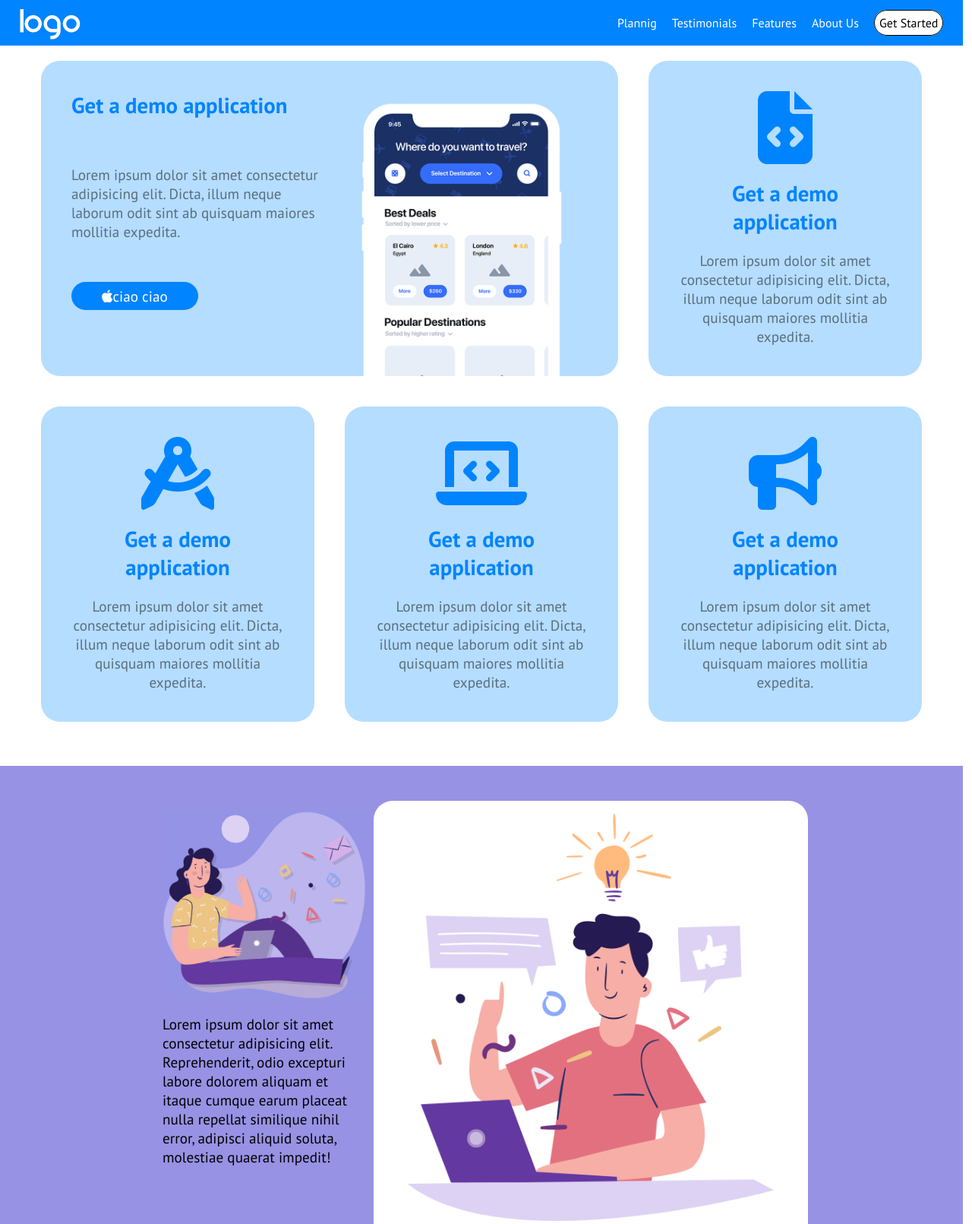
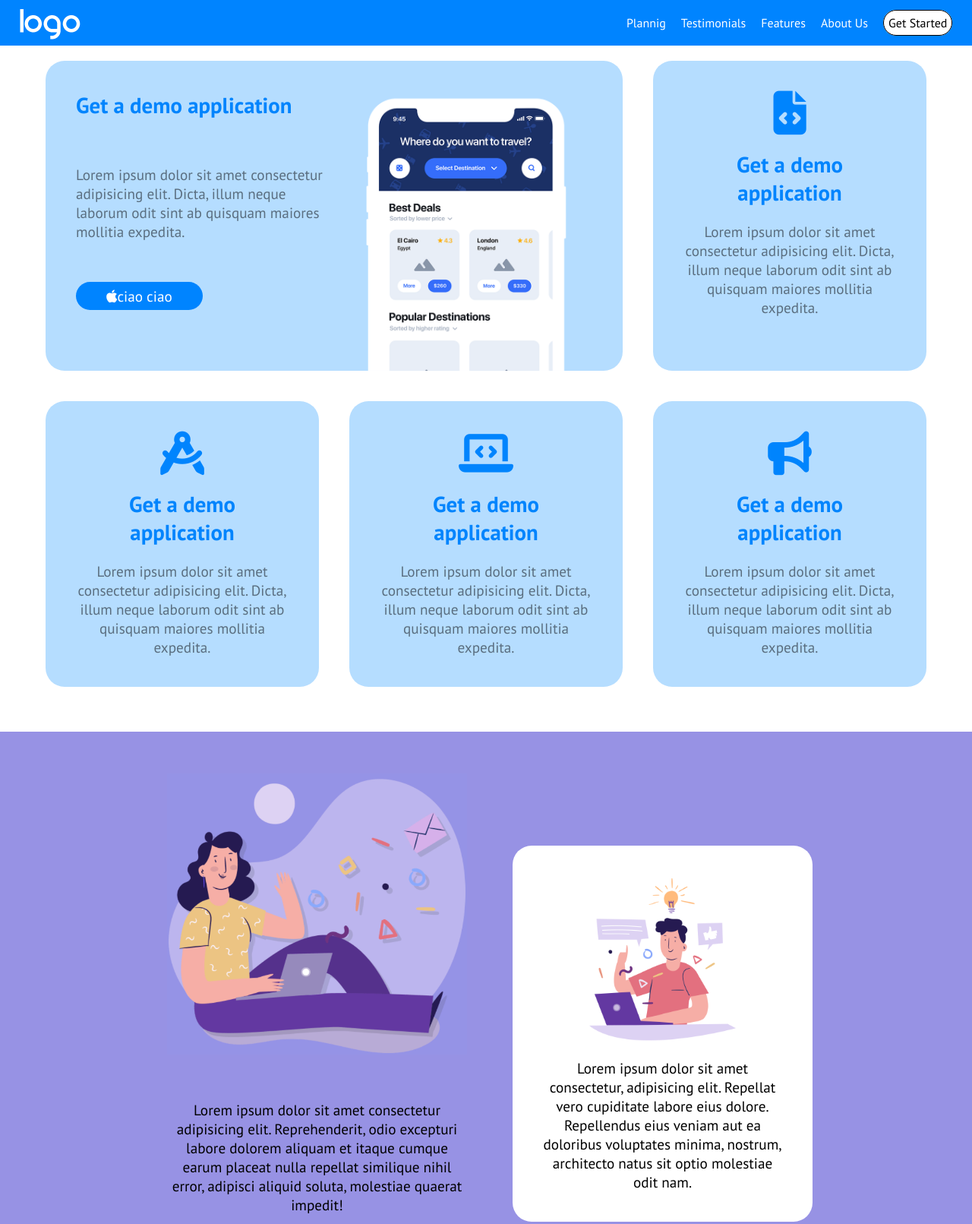
Before and after one commit to 1Pietro7D/htmlcss-responsive-layout, a plain HTML site: page index.html in a window 1280 px wide. Shown: the top 1611 px of the page at 76% size. Drawn offline with Linux system fonts and the light colour scheme.

Commit message:
#planning section media queries, select path for header nav link

```diff
--- a/css/media-queries.css
+++ b/css/media-queries.css
@@ -36,9 +36,9 @@
     max-width: 1200px;
     margin: auto;
   }
-  /* #planning .initial {
-    width: 40%;
-  } */
+  #product-presentation .cards > i {
+    font-size: 3em;
+  }
 }
 /********** min768px************/
 
@@ -80,6 +80,12 @@
     flex-direction: row;
     max-width: 900px;
   }
+  .cards#app-dev {
+    padding: 40px;
+  }
+  #planning #app-dev > img {
+    width: 70%;
+  }
   /* planning */
 }
 
--- a/css/style.css
+++ b/css/style.css
@@ -1,3 +1,5 @@
+/* VARIABLE */
+
 /***--- Generics ---***/
 
 * {
@@ -100,6 +102,7 @@ section:nth-of-type(2n + 1) {
   gap: 20px;
   display: flex;
   flex-direction: column;
+  text-align: center;
 }
 .contenitor {
   padding: 20px;
@@ -109,15 +112,12 @@ section:nth-of-type(2n + 1) {
 
 #product-presentation .cards {
   background-color: #b5ddff;
-  text-align: center;
 }
-#product-presentation .principal {
+#product-presentation .principal.text-left {
   padding-bottom: 0 !important;
+  text-align: left !important;
 }
 
-#product-presentation .text-left {
-  text-align: left !important;
-}
 #product-presentation .cards > i {
   font-size: 5em;
   color: #0084fd;
@@ -139,7 +139,7 @@ section:nth-of-type(2n + 1) {
 #planning img {
   width: 100%;
 }
-#planning .initial {
+#planning #app-dev {
   background-color: #fff;
 }
 
--- a/index.html
+++ b/index.html
@@ -18,10 +18,11 @@
     <meta charset="UTF-8" />
     <meta http-equiv="X-UA-Compatible" content="IE=edge" />
     <meta name="viewport" content="width=device-width, initial-scale=1.0" />
-    <link rel="stylesheet" href="css/utilities.css" />
+
     <link rel="stylesheet" href="css/debug.css" />
     <link rel="stylesheet" href="css/style.css" />
     <link rel="stylesheet" href="css/media-queries.css" />
+    <link rel="stylesheet" href="css/utilities.css" />
     <title>Responsive layout</title>
   </head>
   <body>
@@ -34,12 +35,18 @@
         <a href="#" class="not"><img src="img/logo.png" alt="logo" /></a>
         <div class="flex" id="menu">
           <ul class="gap-20px none" id="nav-li">
-            <li class="none"><a class="none" href="#"> plannig </a></li>
-            <li class="none"><a class="none" href="#"> testimonials</a></li>
-            <li class="none"><a class="none" href="#"> features </a></li>
-            <li class="none"><a class="none" href="#"> about us </a></li>
+            <li class="none"><a class="none" href="#planning"> plannig </a></li>
+            <li class="none">
+              <a class="none" href="#testimonials"> testimonials</a>
+            </li>
+            <li class="none">
+              <a class="none" href="#features"> features </a>
+            </li>
+            <li class="none">
+              <a class="none" href="#about-us"> about us </a>
+            </li>
             <li class="none not">
-              <a class="none btn" href="#"> get started </a>
+              <a class="none btn" href="#get-started"> get started </a>
             </li>
           </ul>
           <button
@@ -143,9 +150,9 @@
         </div>
       </section>
       <section class="container-mobile-max" id="planning">
-        <div class="flex container contenitor column">
-          <div class="cards inherit">
-            <img src="img/planning1.png" alt="" />
+        <div class="flex container contenitor column gap-50px">
+          <div class="cards flex-1 gap-60px">
+            <img src="img/planning1.png" alt="strategic planning" />
             <p>
               Lorem ipsum dolor sit amet consectetur adipisicing elit.
               Reprehenderit, odio excepturi labore dolorem aliquam et itaque
@@ -153,9 +160,9 @@
               adipisci aliquid soluta, molestiae quaerat impedit!
             </p>
           </div>
-          <div class="self-end">
-            <div class="cards initial">
-              <img src="img/planning2.png" alt="" />
+          <div class="self-end flex-1">
+            <div class="cards al-it-center" id="app-dev">
+              <img src="img/planning2.png" alt="App development" />
               <p>
                 Lorem ipsum dolor sit amet consectetur, adipisicing elit.
                 Repellat vero cupiditate labore eius dolore. Repellendus eius
@@ -172,7 +179,7 @@
       <section class="container-mobile-max" id="features">
         <div class="flex contenitor column"></div>
       </section>
-      <section class="container-mobile-max" id="abaut-us">
+      <section class="container-mobile-max" id="about-us">
         <div class="flex contenitor column"></div>
       </section>
       <section class="container-mobile-max" id="get-started">
```
